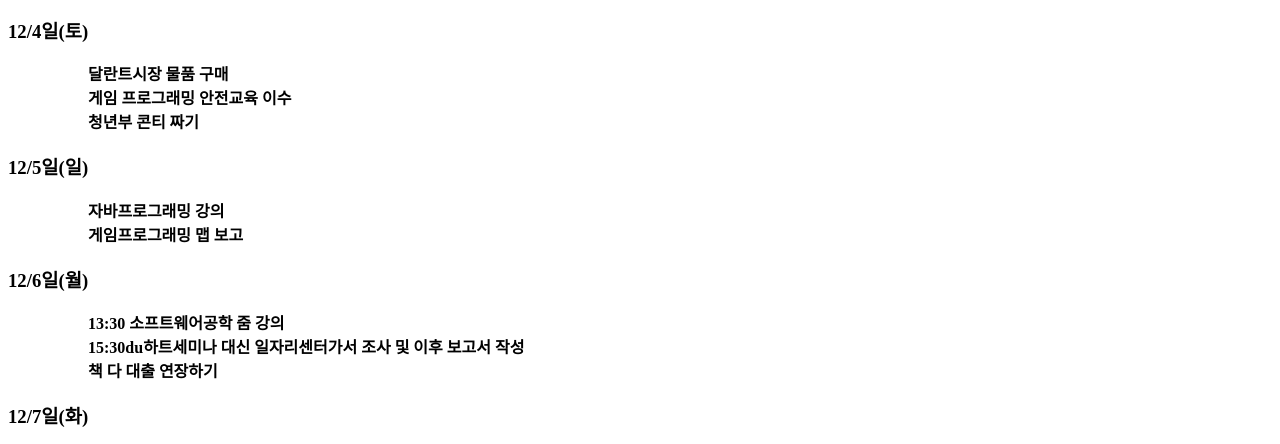
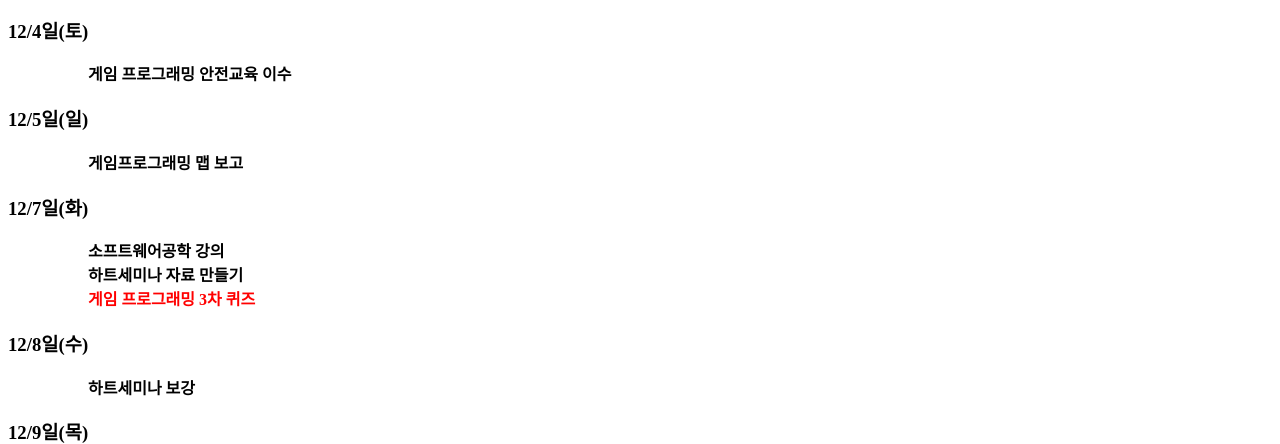
Before and after one commit to luvbom/My_life, a plain HTML site: page index.html in a window 1280 px wide. Shown: the part 375-819 px from the top of the page. Drawn offline with Linux system fonts and the light colour scheme.

Commit message:
schedule

```diff
--- a/index.html
+++ b/index.html
@@ -47,29 +47,27 @@
 
 	<h3>12/4일(토)</h3>
 	<ul>
-		<ol>달란트시장 물품 구매</ol>
 		<ol>게임 프로그래밍 안전교육 이수</ol>
-		<ol>청년부 콘티 짜기</ol>
 	</ul>
 	<h3>12/5일(일)</h3>
 	<ul>
-		<ol>자바프로그래밍 강의</ol>
 		<ol>게임프로그래밍 맵 보고</ol>
-	</ul>
-	<h3>12/6일(월)</h3>
-	<ul>
-		<ol>13:30 소프트웨어공학 줌 강의</ol>
-		<ol>15:30du하트세미나 대신 일자리센터가서 조사 및 이후 보고서 작성</ol>
-		<ol>책 다 대출 연장하기
 	</ul>
 	<h3>12/7일(화)</h3>
 	<ul>
 		<ol>소프트웨어공학 강의</ol>
+		<ol>하트세미나 자료 만들기</ol>
 		<ol><div id="important">게임 프로그래밍 3차 퀴즈</ol>
+	</ul>
+	<h3>12/8일(수)</h3>
+	<ul>
+		<ol>하트세미나 보강</ol>
 	</ul>
 	<h3>12/9일(목)</h3>
 	<ul>
 		<ol>컴퓨터프로그래밍 과제 제출 및 9시 보강</ol>
+		<ol>청년부 콘티 짜기</ol>
+		<ol>주보만들기</ol>
 	</ul>
 	<h3>12/15일(수)</h3>
 	<ul>
```
